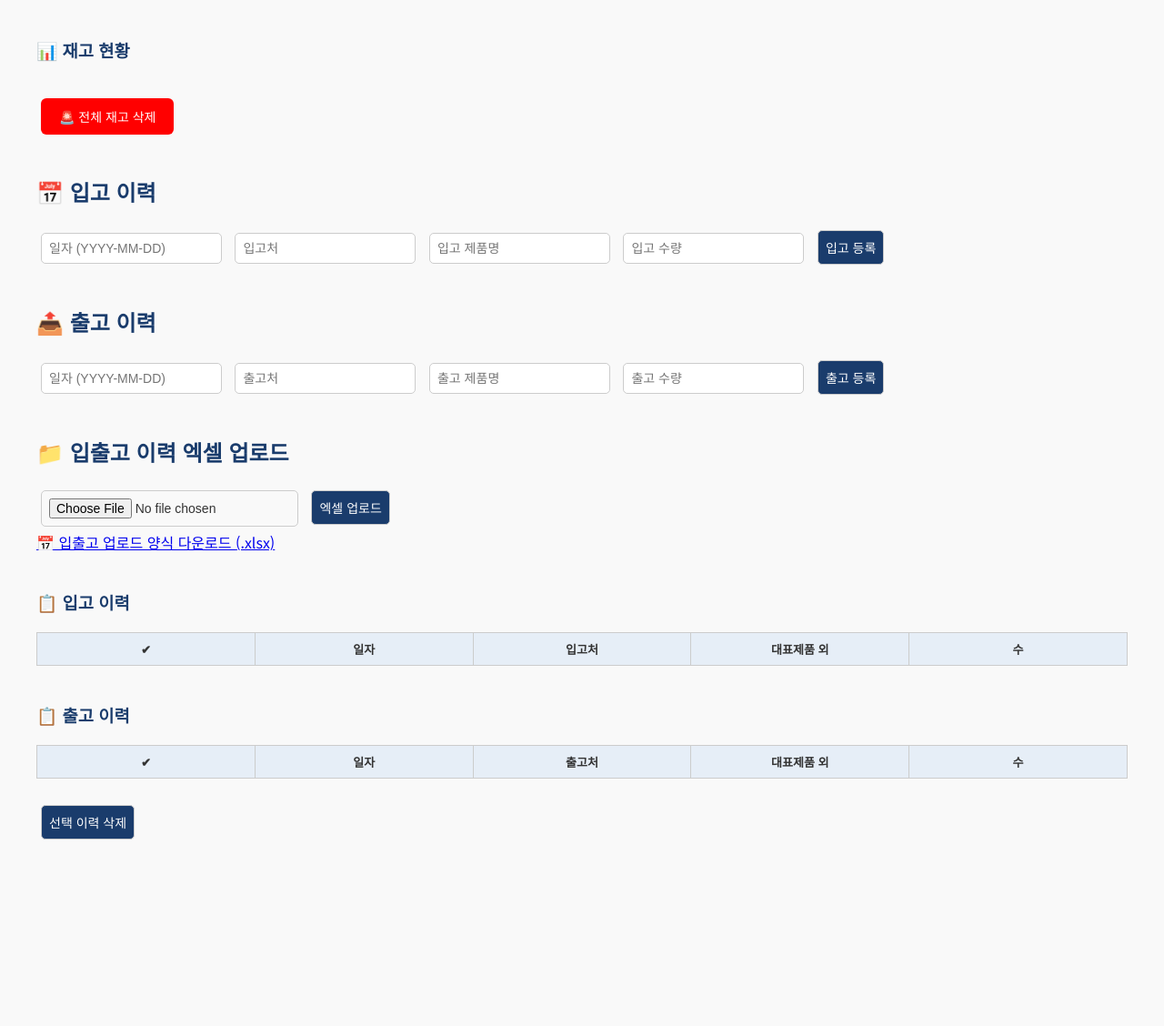
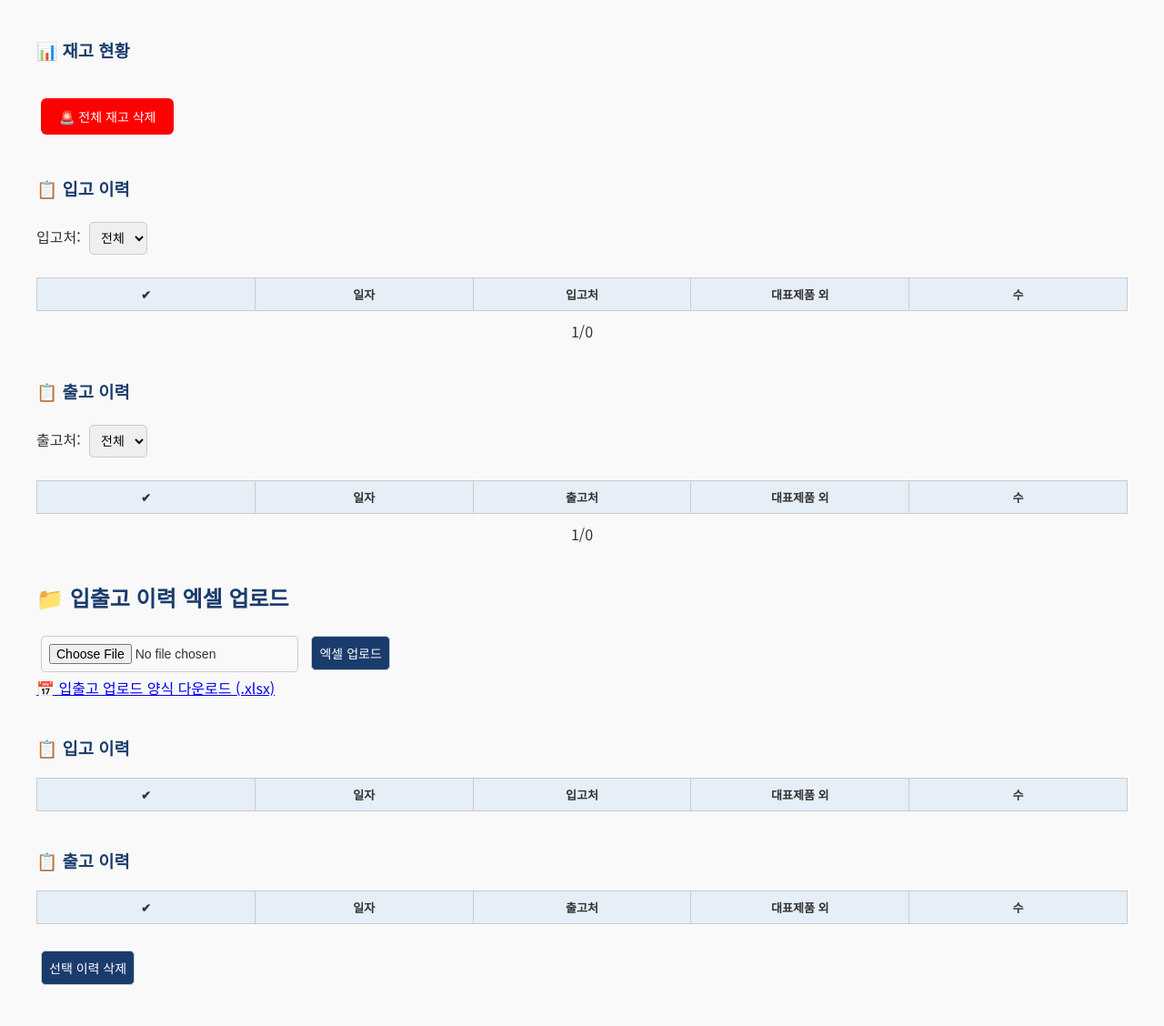
Before and after one commit to life3212/maumiga-logistics, a FastAPI app: page /product in a window 1280 px wide. Shown: the part 612-1740 px from the top of the page at 91% size. Before the commit the page ends 1535 px from the top, so only its background shows below. Run offline with FastAPI, Linux system fonts and the light colour scheme; the visitor is signed in with stand-in values (Sample User, id 1); lists and menus that the app fills with data are empty.

Commit message:
메시지

```diff
--- a/app.py
+++ b/app.py
@@ -84,7 +84,18 @@
     return templates.TemplateResponse("home.html", {"request": request, "username": username})
 
 @app.get("/{category}", response_class=HTMLResponse)
-async def view_category(request: Request, category: str, start: str = "", end: str = "", msg: str = "", username: str = Depends(get_current_user)):
+async def view_category(
+    request: Request,
+    category: str,
+    start: str = "",
+    end: str = "",
+    msg: str = "",
+    reason_filter_in: str = "",
+    reason_filter_out: str = "",
+    page_in: int = 1,
+    page_out: int = 1,
+    username: str = Depends(get_current_user)
+):
     if category not in FILE_PATHS:
         return HTMLResponse("❌ 수불부 종류 오류", status_code=404)
 
@@ -117,20 +128,46 @@
             grouped[key].append(row)
         return dict(grouped)
 
-    grouped_incoming = group_logs(incoming_logs)
-    grouped_outgoing = group_logs(outgoing_logs)
+    grouped_incoming_all = group_logs(incoming_logs)
+    grouped_outgoing_all = group_logs(outgoing_logs)
+
+    grouped_incoming = {k: v for k, v in grouped_incoming_all.items() if reason_filter_in in ("", k.split("|")[1])}
+    grouped_outgoing = {k: v for k, v in grouped_outgoing_all.items() if reason_filter_out in ("", k.split("|")[1])}
+
+    def paginate(dict_items, page):
+        items = list(dict_items.items())
+        per_page = 10
+        start = (page - 1) * per_page
+        end = start + per_page
+        total_pages = (len(items) + per_page - 1) // per_page
+        return items[start:end], total_pages
+
+    incoming_page_data, total_pages_in = paginate(grouped_incoming, page_in)
+    outgoing_page_data, total_pages_out = paginate(grouped_outgoing, page_out)
+
+    incoming_reasons = sorted(set(row[2] for row in incoming_logs))
+    outgoing_reasons = sorted(set(row[2] for row in outgoing_logs))
 
     return templates.TemplateResponse(f"{category}.html", {
         "request": request,
         "category": category,
         "products": products,
-        "grouped_incoming": grouped_incoming,
-        "grouped_outgoing": grouped_outgoing,
+        "grouped_incoming": dict(incoming_page_data),
+        "grouped_outgoing": dict(outgoing_page_data),
         "msg": msg,
         "start": start,
         "end": end,
-        "username": username
+        "username": username,
+        "selected_reason_in": reason_filter_in,
+        "selected_reason_out": reason_filter_out,
+        "incoming_reasons": incoming_reasons,
+        "outgoing_reasons": outgoing_reasons,
+        "page_in": page_in,
+        "page_out": page_out,
+        "total_pages_in": total_pages_in,
+        "total_pages_out": total_pages_out
     })
+
 
 @app.post("/{category}/add")
 async def add_product(category: str, name: str = Form(...), quantity: int = Form(...)):
--- a/templates/product.html
+++ b/templates/product.html
@@ -119,25 +119,115 @@
         </button>
     </form>
 
-    <h2>📅 입고 이력</h2>
-    <form method="post" action="/product/record">
-        <input type="text" name="date" placeholder="일자 (YYYY-MM-DD)" required>
-        <input type="text" name="reason" placeholder="입고처" required>
-        <input type="text" name="name" placeholder="입고 제품명" required>
-        <input type="number" name="quantity" placeholder="입고 수량" required>
-        <input type="hidden" name="action" value="입고">
-        <button type="submit">입고 등록</button>
-    </form>
+    <h3>📋 입고 이력</h3>
 
-    <h2>📤 출고 이력</h2>
-    <form method="post" action="/product/record">
-        <input type="text" name="date" placeholder="일자 (YYYY-MM-DD)" required>
-        <input type="text" name="reason" placeholder="출고처" required>
-        <input type="text" name="name" placeholder="출고 제품명" required>
-        <input type="number" name="quantity" placeholder="출고 수량" required>
-        <input type="hidden" name="action" value="출고">
-        <button type="submit">출고 등록</button>
-    </form>
+<form method="get" style="margin-bottom:10px;">
+    <label for="reason_filter_in">입고처:</label>
+    <select id="reason_filter_in" name="reason_filter_in" onchange="this.form.submit()">
+        <option value="">전체</option>
+        {% for reason in incoming_reasons %}
+        <option value="{{ reason }}" {% if reason == selected_reason_in %}selected{% endif %}>{{ reason }}</option>
+        {% endfor %}
+    </select>
+    <input type="hidden" name="page_out" value="{{ page_out }}">
+    <input type="hidden" name="reason_filter_out" value="{{ selected_reason_out }}">
+</form>
+
+<table>
+    <tr><th>✔</th><th>일자</th><th>입고처</th><th>대표제품 외</th><th>수</th></tr>
+    {% for group_key, rows in grouped_incoming.items() %}
+    {% set parts = group_key.split('|') %}
+    {% set date = parts[0] %}
+    {% set reason = parts[1] %}
+    <tr style="cursor:pointer; background:#eef;">
+        <td style="cursor:default;">
+            <input type="checkbox" name="logs" value="{{ rows[0][0] }}|입고|{{ rows[0][3] }}">
+        </td>
+        <td onclick="toggleDetail('in{{ loop.index }}')">{{ date }}</td>
+        <td onclick="toggleDetail('in{{ loop.index }}')">{{ reason }}</td>
+        <td onclick="toggleDetail('in{{ loop.index }}')">{{ rows[0][3] }} 외 {{ rows|length - 1 }}종</td>
+        <td onclick="toggleDetail('in{{ loop.index }}')">{{ rows|length }}</td>
+    </tr>
+    <tr id="detail-in{{ loop.index }}" style="display:none;">
+        <td colspan="5">
+            <ul>
+                {% for row in rows %}
+                <li>{{ row[3] }} - {{ row[4] }}개{% if row|length > 5 %} (소비기한: {{ row[5] }}){% endif %}</li>
+                {% endfor %}
+            </ul>
+        </td>
+    </tr>
+    {% endfor %}
+</table>
+
+<div style="text-align:center; margin-top: 10px;">
+    {% if page_in > 1 %}
+        <a href="?page_in={{ page_in - 1 }}&reason_filter_in={{ selected_reason_in }}&page_out={{ page_out }}&reason_filter_out={{ selected_reason_out }}">← 이전</a>
+    {% endif %}
+    {{ page_in }}/{{ total_pages_in }}
+    {% if page_in < total_pages_in %}
+        <a href="?page_in={{ page_in + 1 }}&reason_filter_in={{ selected_reason_in }}&page_out={{ page_out }}&reason_filter_out={{ selected_reason_out }}">다음 →</a>
+    {% endif %}
+</div>
+
+<h3>📋 출고 이력</h3>
+
+<form method="get" style="margin-bottom:10px;">
+    <label for="reason_filter_out">출고처:</label>
+    <select id="reason_filter_out" name="reason_filter_out" onchange="this.form.submit()">
+        <option value="">전체</option>
+        {% for reason in outgoing_reasons %}
+        <option value="{{ reason }}" {% if reason == selected_reason_out %}selected{% endif %}>{{ reason }}</option>
+        {% endfor %}
+    </select>
+    <input type="hidden" name="page_in" value="{{ page_in }}">
+    <input type="hidden" name="reason_filter_in" value="{{ selected_reason_in }}">
+</form>
+
+<table>
+    <tr><th>✔</th><th>일자</th><th>출고처</th><th>대표제품 외</th><th>수</th></tr>
+    {% for group_key, rows in grouped_outgoing.items() %}
+    {% set parts = group_key.split('|') %}
+    {% set date = parts[0] %}
+    {% set reason = parts[1] %}
+    <tr style="cursor:pointer; background:#fee;">
+        <td style="cursor:default;">
+            <input type="checkbox" name="logs" value="{{ rows[0][0] }}|출고|{{ rows[0][3] }}">
+        </td>
+        <td onclick="toggleDetail('out{{ loop.index }}')">{{ date }}</td>
+        <td onclick="toggleDetail('out{{ loop.index }}')">{{ reason }}</td>
+        <td onclick="toggleDetail('out{{ loop.index }}')">{{ rows[0][3] }} 외 {{ rows|length - 1 }}종</td>
+        <td onclick="toggleDetail('out{{ loop.index }}')">{{ rows|length }}</td>
+    </tr>
+    <tr id="detail-out{{ loop.index }}" style="display:none;">
+        <td colspan="5">
+            <ul>
+                {% for row in rows %}
+                <li>{{ row[3] }} - {{ row[4] }}개{% if row|length > 5 %} (소비기한: {{ row[5] }}){% endif %}</li>
+                {% endfor %}
+            </ul>
+        </td>
+    </tr>
+    {% endfor %}
+</table>
+
+<div style="text-align:center; margin-top: 10px;">
+    {% if page_out > 1 %}
+        <a href="?page_out={{ page_out - 1 }}&reason_filter_out={{ selected_reason_out }}&page_in={{ page_in }}&reason_filter_in={{ selected_reason_in }}">← 이전</a>
+    {% endif %}
+    {{ page_out }}/{{ total_pages_out }}
+    {% if page_out < total_pages_out %}
+        <a href="?page_out={{ page_out + 1 }}&reason_filter_out={{ selected_reason_out }}&page_in={{ page_in }}&reason_filter_in={{ selected_reason_in }}">다음 →</a>
+    {% endif %}
+</div>
+
+<script>
+    function toggleDetail(id) {
+        const el = document.getElementById("detail-" + id);
+        el.style.display = el.style.display === "none" ? "table-row" : "none";
+    }
+</script>
+
 
     <h2>📁 입출고 이력 엑셀 업로드</h2>
     <form method="post" action="/product/upload" enctype="multipart/form-data">
```
